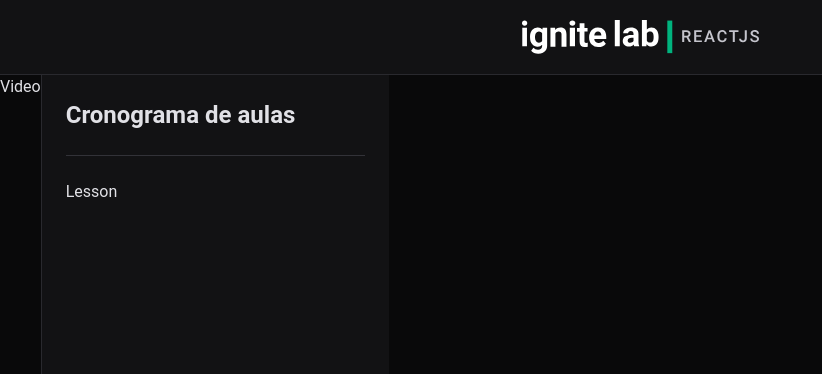
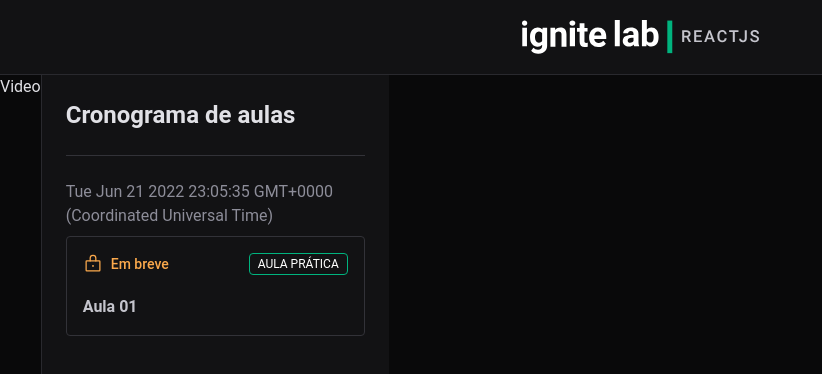
Before and after one commit to Aldemylla/event-plataform, a React (Vite) app: page / in a window 1280 px wide. Shown: the top 374 px of the page, without its empty margins (0-822 px from the left). Built offline with nearby package versions, Linux system fonts and the light colour scheme.

Commit message:
feat: Lesson component struture in platform sidebar

```diff
--- a/package.json
+++ b/package.json
@@ -10,6 +10,7 @@
   "dependencies": {
     "@apollo/client": "^3.6.8",
     "graphql": "^16.5.0",
+    "phosphor-react": "^1.4.1",
     "react": "^18.0.0",
     "react-dom": "^18.0.0"
   },
--- a/src/components/Lesson.tsx
+++ b/src/components/Lesson.tsx
@@ -1,3 +1,43 @@
-export default function Lesson() {
-  return <div> Lesson </div>;
+import { CheckCircle, Lock } from "phosphor-react";
+
+interface LessonProps {
+  title: string;
+  slug: string;
+  availableAt: Date;
+  type: "live" | "class";
 }
+
+export default function Lesson({
+  title,
+  slug,
+  availableAt,
+  type,
+}: LessonProps) {
+  const isLessonAvailable = false;
+  return (
+    <a href='#'>
+      <span className='text-gray-300'>{availableAt.toString()}</span>
+
+      <div className='rounded border border-gray-500 p-4 mt-2'>
+        <header className='flex items-center justify-between'>
+          {isLessonAvailable ? (
+            <span className='text-sm text-blue-500 font-medium  flex items-center gap-2'>
+              <CheckCircle size={20} />
+              Conteúdo liberado
+            </span>
+          ) : (
+            <span className='text-sm text-orange-500 font-medium  flex items-center gap-2'>
+              <Lock size={20} />
+              Em breve
+            </span>
+          )}
+          <span className='text-xs rounded py-[0.125rem] px-2 text-white border border-green-300'>
+            {type === "live" ? "AO VIVO" : "AULA PRÁTICA"}
+          </span>
+        </header>
+
+        <strong className='text-gray-200 mt-5 block'>{title}</strong>
+      </div>
+    </a>
+  );
+}
--- a/src/components/Sidebar.tsx
+++ b/src/components/Sidebar.tsx
@@ -8,7 +8,12 @@
       </span>
 
       <div className='flex flex-col gap-8'>
-        <Lesson />
+        <Lesson
+          title='Aula 01'
+          slug='aula-01'
+          availableAt={new Date()}
+          type='class'
+        />
       </div>
     </aside>
   );
```
Also changed, not shown: 1 other file (tests, documents, lock files or other folders).
